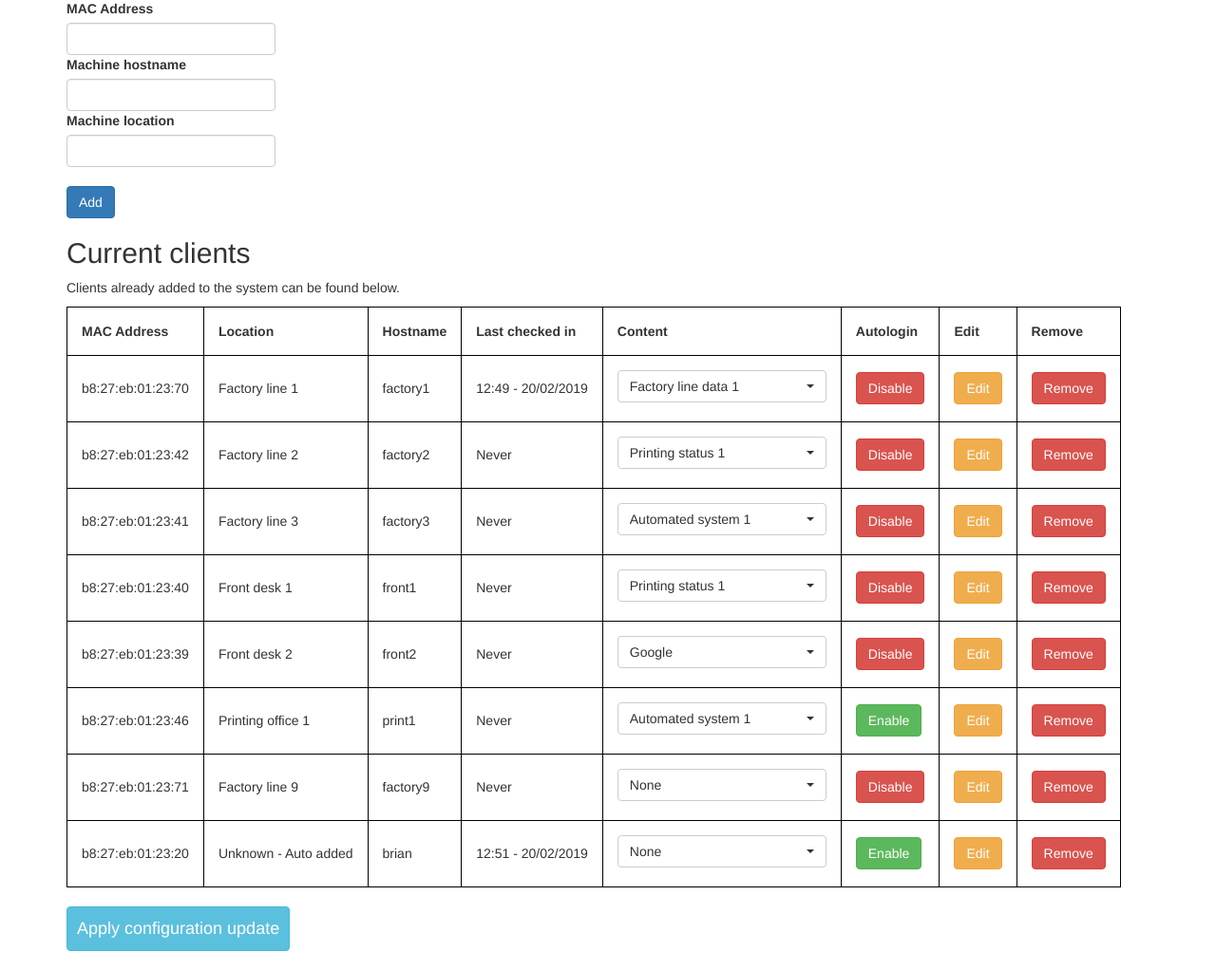
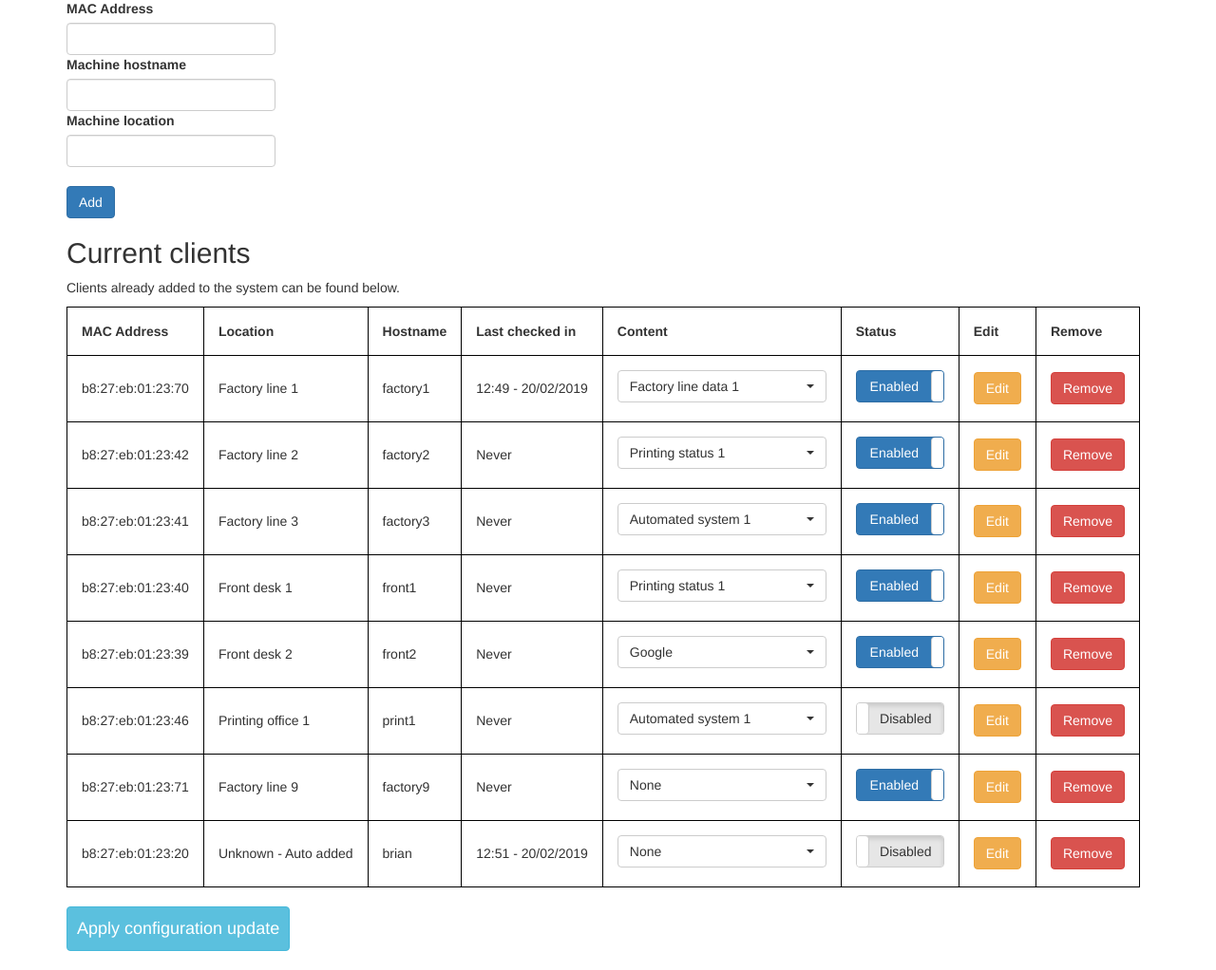
Before and after one commit to PiNet/PiNet-Screens, a Flask app: page /clients in a window 1280 px wide. Shown: the part 196-1218 px from the top of the page at 95% size. Run offline with Flask 2, Linux system fonts and the light colour scheme; a user stored in the database is signed in; parts of the project's set-up code (start-up, migrations or seed data) failed here and were passed over; some libraries are stand-ins or nearby versions.

Commit message:
Switched to using toggle switches for autologin

```diff
--- a/pinet_screens/routes.py
+++ b/pinet_screens/routes.py
@@ -158,3 +158,16 @@ def endpoint_update():
 
     print(update)
     return ""
+
+
+@routes.route("/clients/update_autologin_ajax", methods=['POST'])
+def client_autologin_update():
+    status = request.form['status']
+    client_id = request.form['client_id']
+    if status == "false":
+        database.update_ldm_autologin(int(client_id), False)
+    elif status == "true":
+        database.update_ldm_autologin(int(client_id), True)
+    else:
+        pass
+    return ""
--- /dev/null
+++ b/pinet_screens/static/css/bootstrap-toggle.min.css
@@ -0,0 +1,28 @@
+/*! ========================================================================
+ * Bootstrap Toggle: bootstrap-toggle.css v2.2.0
+ * http://www.bootstraptoggle.com
+ * ========================================================================
+ * Copyright 2014 Min Hur, The New York Times Company
+ * Licensed under MIT
+ * ======================================================================== */
+.checkbox label .toggle,.checkbox-inline .toggle{margin-left:-20px;margin-right:5px}
+.toggle{position:relative;overflow:hidden}
+.toggle input[type=checkbox]{display:none}
+.toggle-group{position:absolute;width:200%;top:0;bottom:0;left:0;transition:left .35s;-webkit-transition:left .35s;-moz-user-select:none;-webkit-user-select:none}
+.toggle.off .toggle-group{left:-100%}
+.toggle-on{position:absolute;top:0;bottom:0;left:0;right:50%;margin:0;border:0;border-radius:0}
+.toggle-off{position:absolute;top:0;bottom:0;left:50%;right:0;margin:0;border:0;border-radius:0}
+.toggle-handle{position:relative;margin:0 auto;padding-top:0;padding-bottom:0;height:100%;width:0;border-width:0 1px}
+.toggle.btn{min-width:59px;min-height:34px}
+.toggle-on.btn{padding-right:24px}
+.toggle-off.btn{padding-left:24px}
+.toggle.btn-lg{min-width:79px;min-height:45px}
+.toggle-on.btn-lg{padding-right:31px}
+.toggle-off.btn-lg{padding-left:31px}
+.toggle-handle.btn-lg{width:40px}
+.toggle.btn-sm{min-width:50px;min-height:30px}
+.toggle-on.btn-sm{padding-right:20px}
+.toggle-off.btn-sm{padding-left:20px}
+.toggle.btn-xs{min-width:35px;min-height:22px}
+.toggle-on.btn-xs{padding-right:12px}
+.toggle-off.btn-xs{padding-left:12px}
--- a/pinet_screens/static/js/pinet-screens.js
+++ b/pinet_screens/static/js/pinet-screens.js
@@ -18,6 +18,34 @@ function clientUpdateContent(client_id, content_id) {
 }
 
 
+function clientUpdateLoginStatus(client_id, status) {
+    $.ajax({
+        type: "POST",
+        url: "/clients/update_autologin_ajax",
+        data: {
+            client_id: client_id,
+            status: status
+        },
+        success: function (result) {
+            //alert('Updated');
+            //window.location.reload();
+        },
+        error: function (result) {
+            alert('Error updating login status');
+            window.location.reload();
+        }
+    });
+}
+
+
+$(function() {
+    $('.autologin-toggle').change(function() {
+        //console.log($(this).prop('checked'))
+        clientUpdateLoginStatus(this.attributes["data-client-id"].value, $(this).prop('checked'))
+    })
+  });
+
+
 $(function() {
 
   $(".selectpicker").on("changed.bs.select", function(e, clickedIndex, newValue, oldValue) {
--- a/pinet_screens/templates/clients_home.html
+++ b/pinet_screens/templates/clients_home.html
@@ -28,7 +28,7 @@
         <th>Hostname</th>
         <th>Last checked in</th>
         <th>Content</th>
-        <th>Autologin</th>
+        <th>Status</th>
         <th>Edit</th>
         <th>Remove</th>
     </tr>
@@ -58,8 +58,15 @@
                     {% endfor %}
                 </select>
             </label></td>
-            {% if client.ldm_autologin %} <td><a href="/clients/disable_auto_login/{{ client.client_id }}" class="btn btn-danger" role="button">Disable</a></td>
-            {% else %} <td><a href="/clients/enable_auto_login/{{ client.client_id }}" class="btn btn-success" role="button">Enable</a></td> {% endif %}
+            {% if client.ldm_autologin %}
+                <td><label>
+                <input data-client-id="{{ client.client_id }}" type="checkbox" class="autologin-toggle" checked data-toggle="toggle" data-on="Enabled" data-off="Disabled">
+            </label></td>
+            {% else %}
+                <td><label>
+                <input data-client-id="{{ client.client_id }}" type="checkbox" class="autologin-toggle" data-toggle="toggle" data-on="Enabled" data-off="Disabled">
+            </label></td>
+            {% endif %}
             <td><a href="/clients/edit/{{ client.client_id }}" class="btn btn-warning" role="button">Edit</a></td>
             <td><a href="/clients/remove/{{ client.client_id }}" class="btn btn-danger" role="button">Remove</a></td>
         </tr>
--- a/pinet_screens/templates/layout.html
+++ b/pinet_screens/templates/layout.html
@@ -5,10 +5,12 @@
     <link rel="stylesheet" href="/static/css/bootstrap.min.css">
     <link rel="stylesheet" href="/static/css/bootstrap-select.min.css">
     <link rel="stylesheet" href="/static/css/pinet.css">
+    <link rel="stylesheet" href="/static/css/bootstrap-toggle.min.css">
     <script src="/static/js/jquery.min.js"></script>
     <script src="/static/js/bootstrap.min.js"></script>
     <script src="/static/js/bootstrap-select.min.js"></script>
     <script src="/static/js/pinet-screens.js"></script>
+    <script src="/static/js/bootstrap-toggle.min.js"></script>
     <script defer src="/static/js/fontawesome-all.js"></script>
     <title>PiNet Screens</title>
 </head>
```
Also changed, not shown: pinet_screens.db (deleted), pinet_screens/static/js/bootstrap-toggle.min.js (added), 1 other file.
